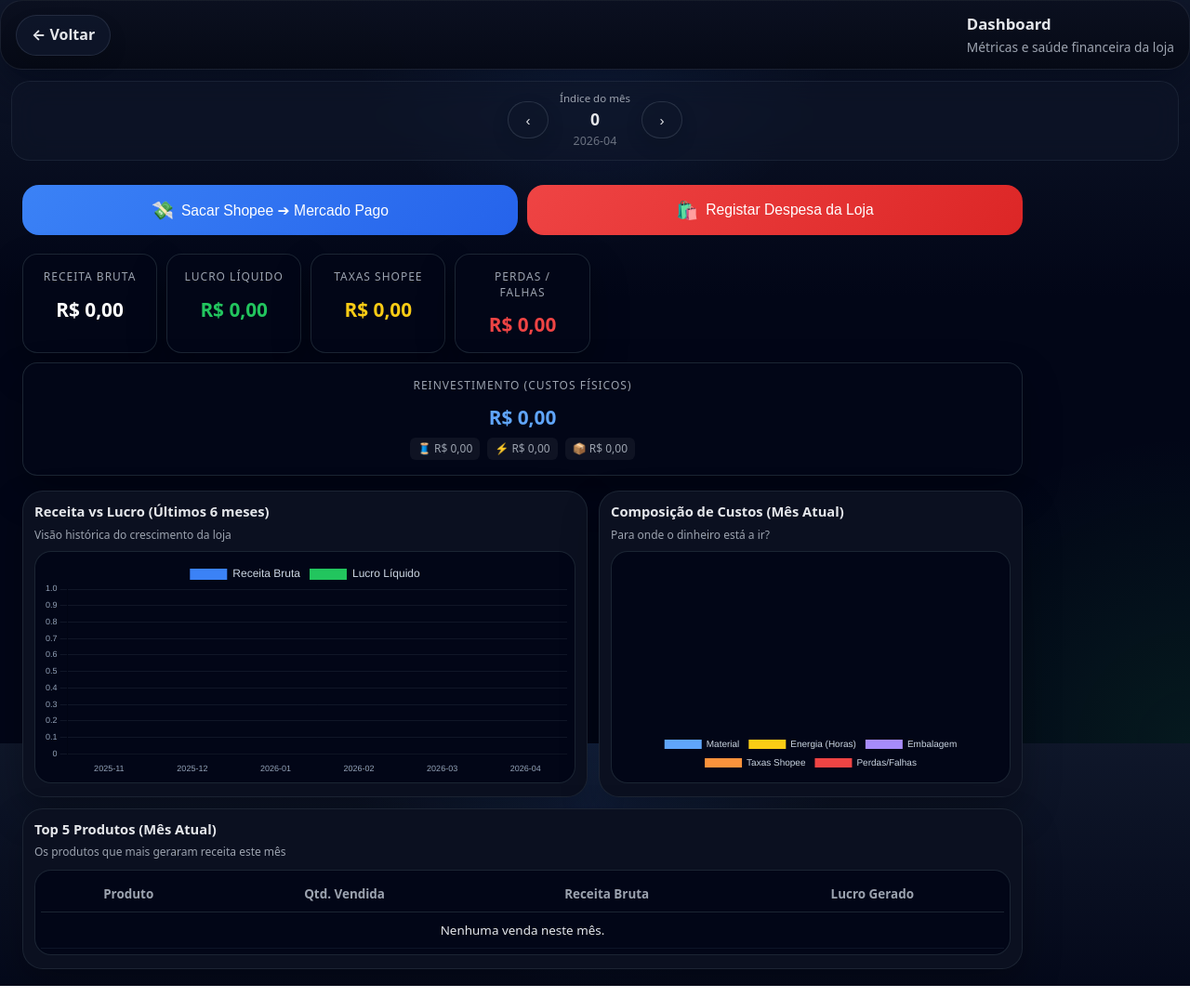
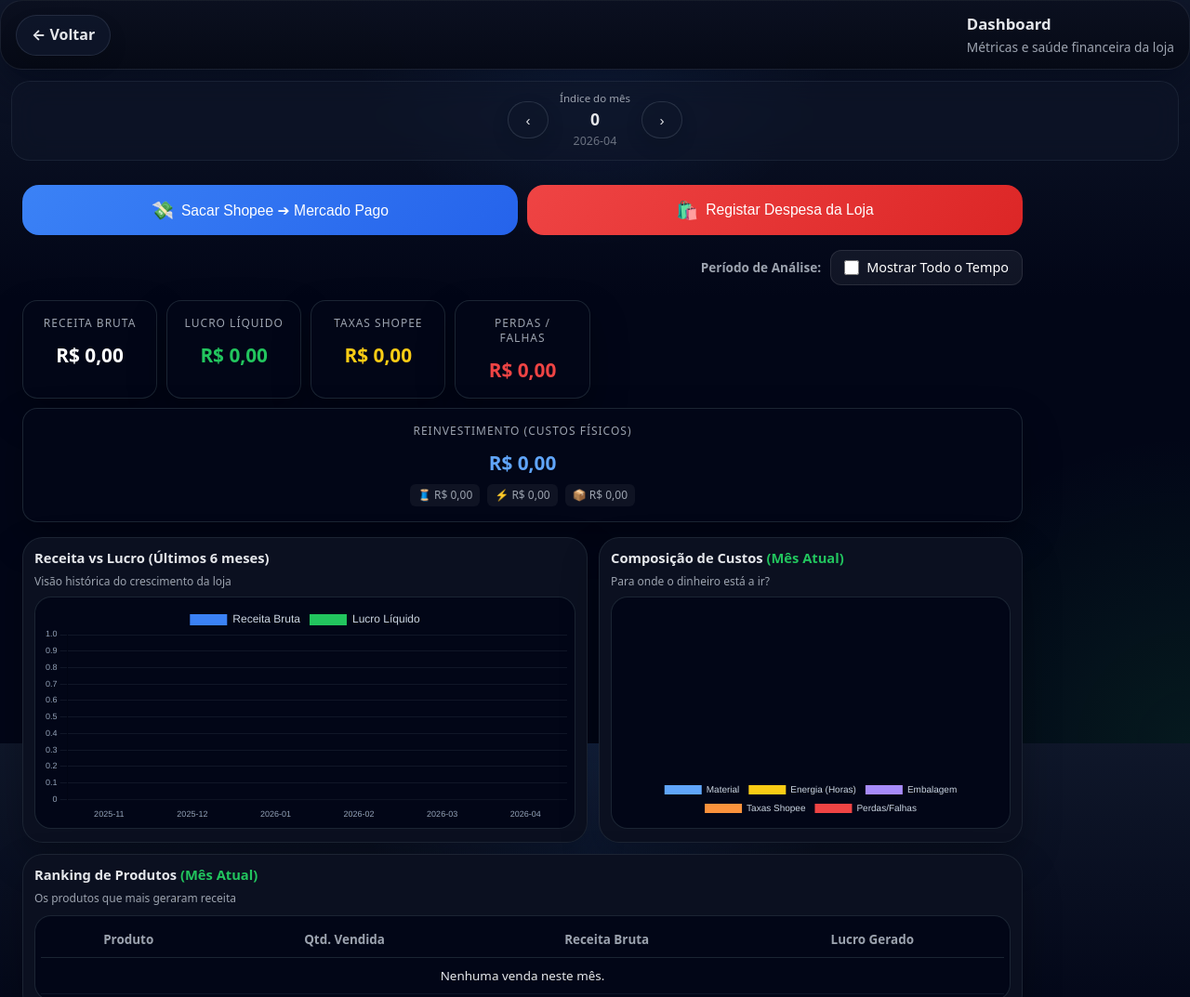
Before and after one commit to enzoconsulo/controle-gastos, a plain HTML site: page impressora3d/dashboard.html in a window 1280 px wide. Shown: the top 1073 px of the page at 93% size. Drawn offline with nearby package versions, Linux system fonts and the light colour scheme.

Commit message:
Update dashboard layout and improve titles

```diff
--- a/impressora3d/dashboard.html
+++ b/impressora3d/dashboard.html
@@ -29,13 +29,21 @@
 
   <main class="wrap app-main imp3d-page" id="imp3d-dashboard-container">
 
-    <div class="imp3d-action-grid" style="display:grid; grid-template-columns:repeat(auto-fit, minmax(200px, 1fr)); gap:10px; margin-bottom: 20px;">
+    <div class="imp3d-action-grid" style="display:grid; grid-template-columns:repeat(auto-fit, minmax(200px, 1fr)); gap:10px; margin-bottom: 16px;">
       <button id="btn-shopee-mp" class="action-btn" style="background:linear-gradient(135deg, #3b82f6, #2563eb); color:#fff; border:none; display:flex; align-items:center; justify-content:center; gap:8px;">
         <span style="font-size: 1.2rem;">💸</span> Sacar Shopee ➔ Mercado Pago
       </button>
       <button id="btn-store-expense" class="action-btn" style="background:linear-gradient(135deg, #ef4444, #dc2626); color:#fff; border:none; display:flex; align-items:center; justify-content:center; gap:8px;">
         <span style="font-size: 1.2rem;">🛍️</span> Registar Despesa da Loja
       </button>
+    </div>
+
+    <div style="display:flex; justify-content: flex-end; margin-bottom: 16px; align-items: center; gap: 10px;">
+      <span style="font-size: 0.85rem; color: var(--muted); font-weight: 600;">Período de Análise:</span>
+      <label class="inline-toggle" style="background: rgba(255,255,255,0.06); padding: 8px 14px; border-radius: 12px; cursor: pointer; border: 1px solid rgba(255,255,255,0.1); display: flex; align-items: center; gap: 8px; font-size: 0.9rem; color: #fff;">
+        <input type="checkbox" id="dash-toggle-alltime" style="width:16px; height:16px; accent-color: var(--accent);">
+        Mostrar Todo o Tempo
+      </label>
     </div>
 
     <div class="box-grid" style="grid-template-columns: repeat(auto-fit, minmax(140px, 1fr)); gap: 10px; margin-bottom: 16px;">
@@ -71,7 +79,7 @@
       </div>
 
       <div class="panel-card glass-card">
-        <h3 class="card-title">Composição de Custos (Mês Atual)</h3>
+        <h3 class="card-title">Composição de Custos <span class="dash-time-label" style="color:var(--accent); font-weight:800;">(Mês Atual)</span></h3>
         <p class="panel-subtitle" style="font-size: 0.75rem;">Para onde o dinheiro está a ir?</p>
         <div class="chart-wrapper">
           <canvas id="imp3d-costs-chart"></canvas>
@@ -79,8 +87,8 @@
       </div>
 
       <div class="panel-card glass-card panel-card-full">
-        <h3 class="card-title">Top 5 Produtos (Mês Atual)</h3>
-        <p class="panel-subtitle" style="font-size: 0.75rem;">Os produtos que mais geraram receita este mês</p>
+        <h3 class="card-title">Ranking de Produtos <span class="dash-time-label" style="color:var(--accent); font-weight:800;">(Mês Atual)</span></h3>
+        <p class="panel-subtitle" style="font-size: 0.75rem;">Os produtos que mais geraram receita</p>
         <div class="table-wrapper" style="margin-top: 10px;">
           <table>
             <thead>
```
